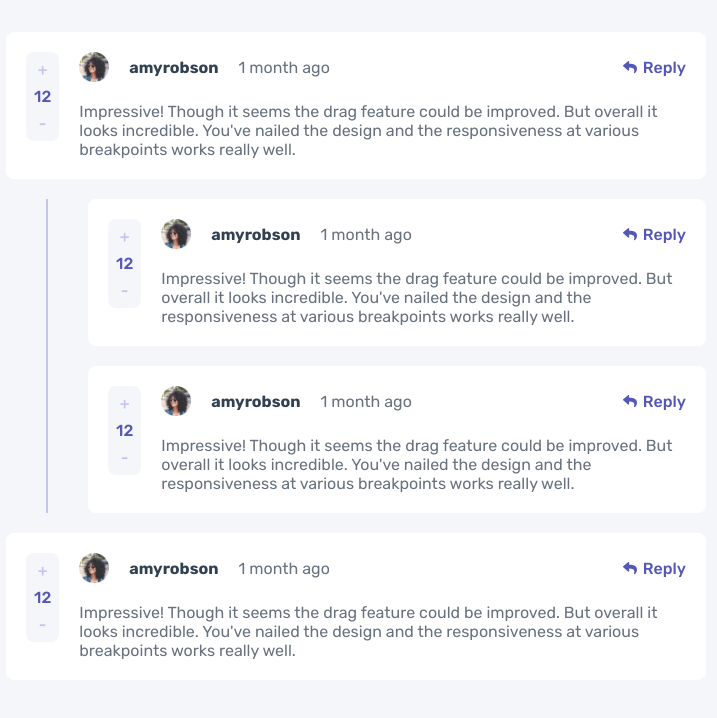
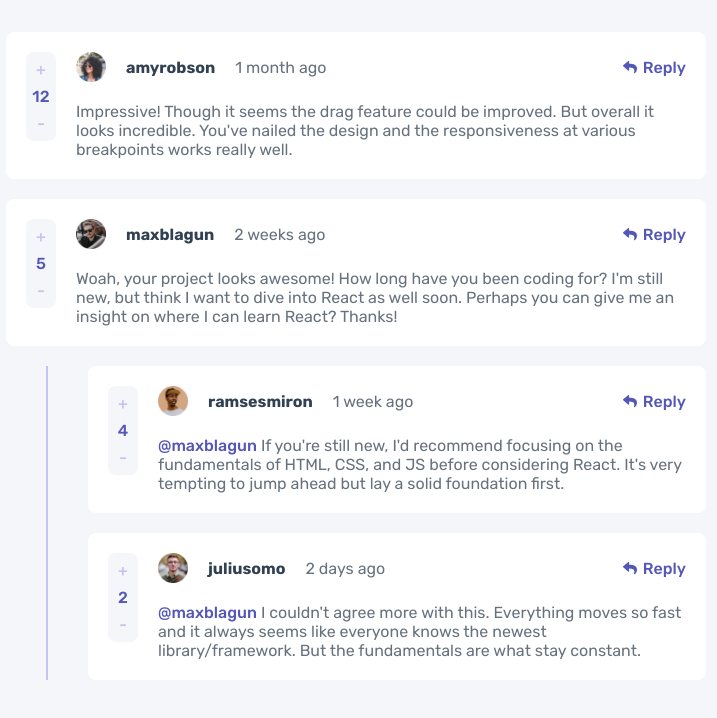
Before and after one commit to hendrixejegi/interactive-comments-section, a React (Vite) app: page / in a window 1280 px wide. Shown: the top 718 px of the page, without its empty margins (284-1001 px from the left). Built offline with nearby package versions, Linux system fonts and the light colour scheme.

Commit message:
Make rendering dynamic

```diff
--- a/src/App.jsx
+++ b/src/App.jsx
@@ -1,45 +1,27 @@
 import './App.scss';
-import replyIcon from  '../images/icon-reply.svg';
-import image from '../images/avatars/image-amyrobson.png';
+import Comment from './Comment'
+import data from '../data.json'
+import { useState } from 'react'
 
 export default function App() {
-  function Comment() {
-    return (
-      <>
-        <div className="comment">
-          <div className="vote">
-            <div className="vote-control">
-              <button className="upvote-btn">+</button>
-              <span className='score'>12</span>
-              <button className="downvote-btn">-</button>
-            </div>
-          </div>
-          <div className="user">
-            <img src={image} alt="" />
-            <span className='username'>amyrobson</span>
-            <span className='created-at'>1 month ago</span>
-          </div>
-          <button className='reply-btn'>Reply</button>
-          <p className='content'>Impressive! Though it seems the drag feature could be improved. But overall it looks incredible. You've nailed the design and the responsiveness at various breakpoints works really well.</p>
-        </div>
-      </>
-    )
-  }
-
-  let reply = true;
+  const { currentUser, comments: commentsData } = data;
+  const [comments, setComments] = useState(commentsData)
 
   return (
     <main>
-      <div className="comment-block">
-        <Comment />
-        {reply && <div className="reply-block">
-          <Comment />
-          <Comment />
-        </div>}
-      </div>
-      <div className="comment-block">
-        <Comment />
-      </div>
+      {comments.map(comment => {
+        const { replies } = comment;
+        const { username } = comment.user;
+
+        return (
+          <div key={comment.id} className="comment-block">
+            <Comment comment={comment} user='' />
+            {(replies.length > 0) && <div className="reply-block">
+              {replies.map(reply => <Comment key={reply.id} comment={reply} user={username} />)}
+            </div>}
+          </div>
+        )
+      })}
     </main>
   )
 }
--- a/src/App.scss
+++ b/src/App.scss
@@ -6,7 +6,7 @@
   background-color: $white;
   padding: 20px;
   display: grid;
-  grid-template-columns: auto 1fr auto;
+  grid-template-columns: 30px 1fr auto;
   grid-template-rows: auto auto;
   grid-template-areas:
     'vote user-info reply'
@@ -23,6 +23,7 @@ button {
   outline: none;
   font: inherit;
   font-weight: $f-500;
+  cursor: pointer;
 }
 
 .vote {
@@ -34,9 +35,10 @@ button {
   display: flex;
   flex-direction: column;
   justify-content: flex-start;
+  align-items: center;
 
   gap: 8px;
-  padding: 8px;
+  padding-block: 8px;
   border-radius: 8px;
 
   & button {
@@ -90,6 +92,11 @@ button {
   border-inline-start: 2px solid $light-grayish-blue;
 }
 
+.respond-to {
+  color: $moderate-blue;
+  font-weight: $f-500;
+}
+
 @media screen and (max-width: 700px) {
   .reply-block {
     margin-inline-start: 0px;
@@ -105,7 +112,7 @@ button {
     padding: 20px;
     display: grid;
     grid-template-columns: repeat(2, 1fr);
-    grid-template-rows: auto auto, auto;
+    grid-template-rows: auto auto 30px;
     grid-template-areas:
       'user-info user-info'
       'comment comment'
@@ -124,6 +131,7 @@ button {
   .vote-control {
     flex-direction: row;
     gap: 20px;
+    padding: 5px 8px;
   }
 
   .user {
--- /dev/null
+++ b/src/Comment.jsx
@@ -0,0 +1,24 @@
+export default function Comment({comment, user}) {
+  const image = comment.user.image.png;
+
+  return (
+    <>
+      <div className="comment">
+        <div className="vote">
+          <div className="vote-control">
+            <button className="upvote-btn">+</button>
+            <span className='score'>{comment.score}</span>
+            <button className="downvote-btn">-</button>
+          </div>
+        </div>
+        <div className="user">
+          <img src={image} alt="" />
+          <span className='username'>{comment.user.username}</span>
+          <span className='created-at'>{comment.createdAt}</span>
+        </div>
+        <button className='reply-btn'>Reply</button>
+        <p className='content'>{user && <span className="respond-to">@{user}</span>} {comment.content}</p>
+      </div>
+    </>
+  )
+}
```
